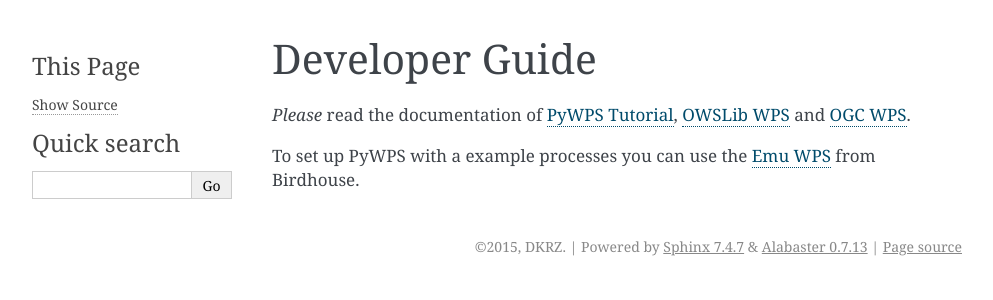
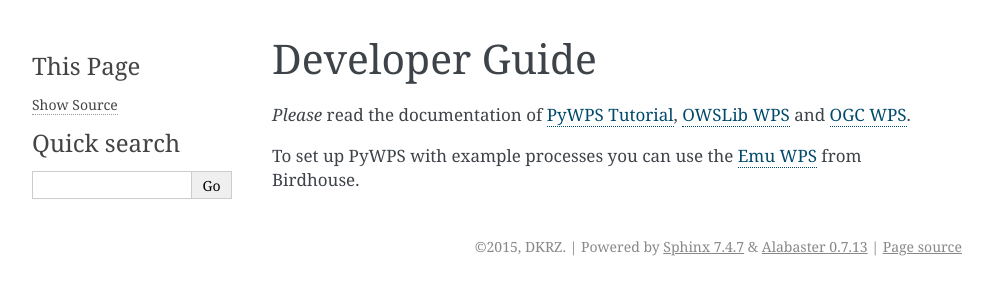
Before and after one commit to bird-house/pyramid-phoenix, a Sphinx documentation site: the page built from docs/source/devguide/index.rst, in a window 1280 px wide. Shown: the top 300 px of the page, without its empty margins (148-1141 px from the left). Built offline with Sphinx 7.4.7, drawn with Linux system fonts in a browser that asks for light colours.

Commit message:
fixed typo

```diff
--- a/docs/source/devguide/index.rst
+++ b/docs/source/devguide/index.rst
@@ -6,7 +6,7 @@
 
 *Please* read the documentation of `PyWPS Tutorial`_, `OWSLib WPS`_ and `OGC WPS`_.
 
-To set up PyWPS with a example processes you can use the `Emu WPS`_ from Birdhouse.
+To set up PyWPS with example processes you can use the `Emu WPS`_ from Birdhouse.
 
 .. _`OGC WPS`: http://www.opengeospatial.org/standards/wps
 .. _`PyWPS`: http://pywps.wald.intevation.org/index.html
```
